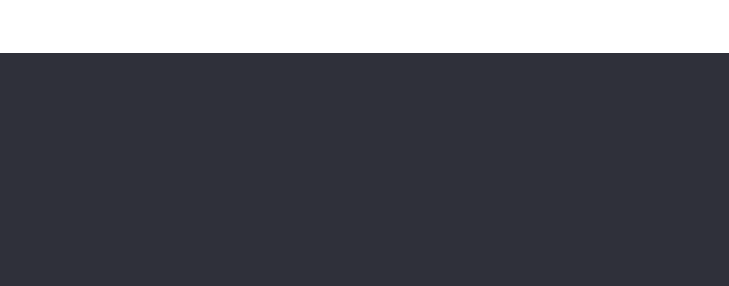
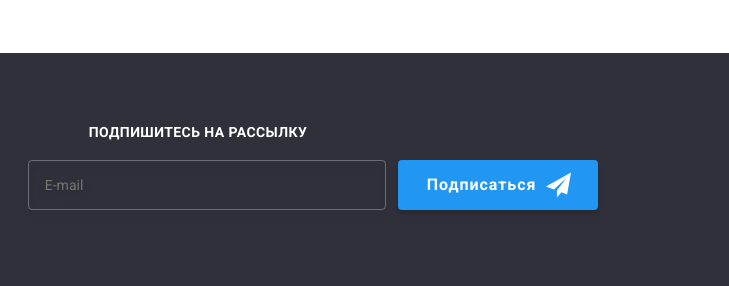
Before and after one commit to vladisulian/goit-markup-hw-05, a plain HTML site: page portfolio.html in a window 1280 px wide. Shown: the part 1578-1864 px from the top of the page, 551-1280 px from the left. Drawn offline with nearby package versions, Linux system fonts and the light colour scheme.

Commit message:
Update portfolio.html

```diff
--- a/portfolio.html
+++ b/portfolio.html
@@ -323,6 +323,22 @@
             </li>
           </ul>
         </div>
+        <!-- subscription container -->
+        <div class="subscription-footer">
+          <p class="subscr-title">Подпишитесь на рассылку</p>
+          <form>
+            <label class="subscr-label">
+              <input type="email" name="subscr-email" placeholder="E-mail" class="subscr-input" />
+              <button>
+                Подписаться
+                <svg class="subscr-svg">
+                  <use href="./images/icon.svg#icon-send"></use>
+                </svg>
+                <!-- <img src="./images/icon.svg#icon-send" alt="send-icon"> -->
+              </button>
+            </label>
+          </form>
+        </div>
       </div>
     </footer>
   </body>
```
